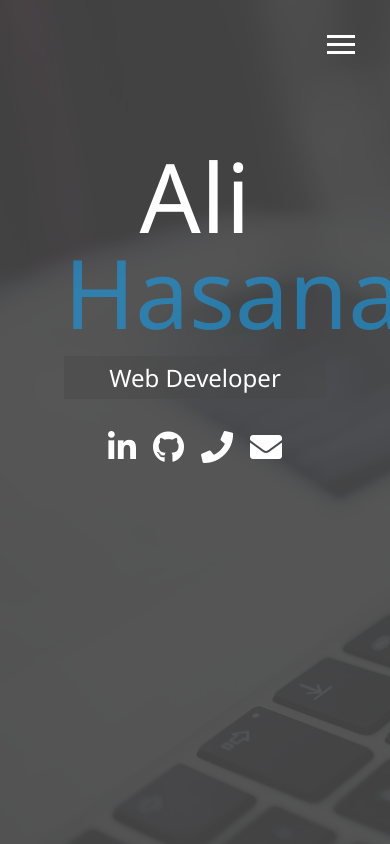
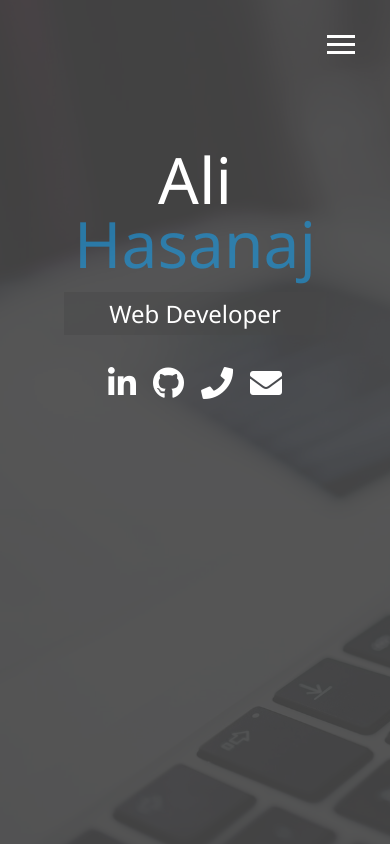
Before and after one commit to alihasanaj/p, a website: page index.html in a window 390 px wide. Drawn offline with Linux system fonts and the light colour scheme.

Commit message:
Fixed repsoniveness of text for phones

```diff
--- a/scss/_mobile.scss
+++ b/scss/_mobile.scss
@@ -82,4 +82,10 @@
     .projects {
         grid-template-columns: 1fr;
     }
+
+    h1 {
+        &.lg-heading {
+            font-size: 4rem;
+        }
+    }
 }
```
Also changed, not shown: css/main.css.
